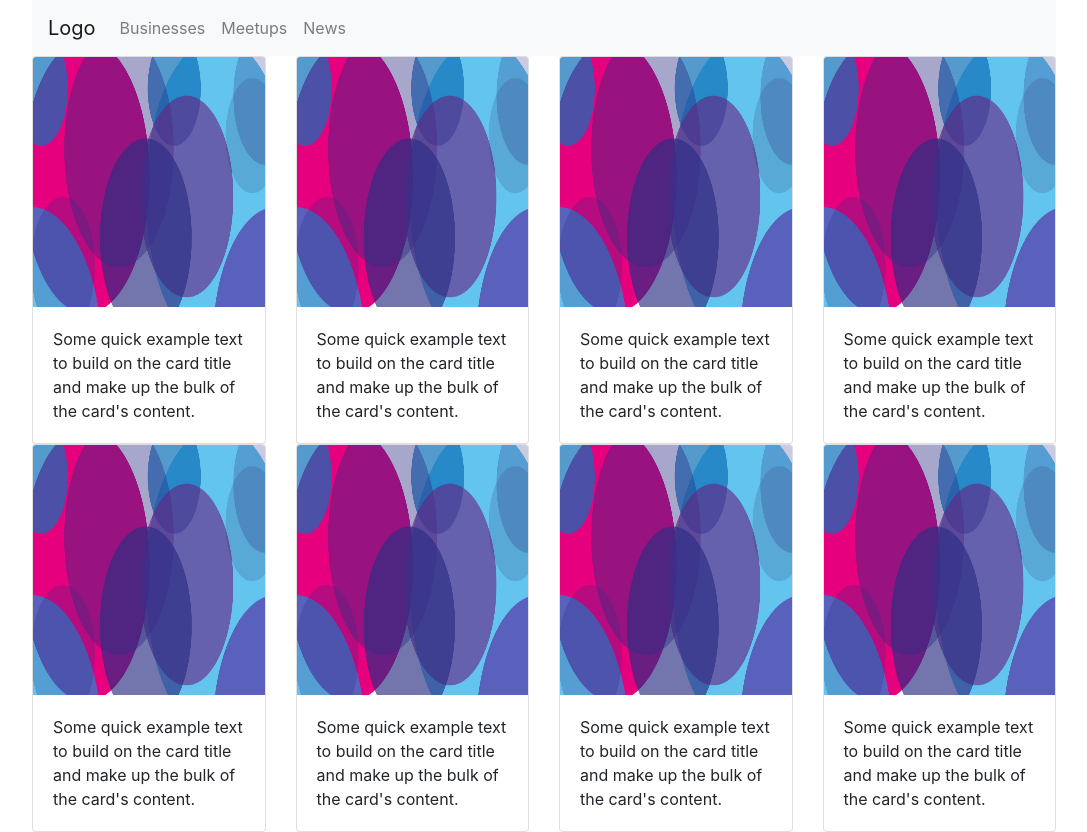
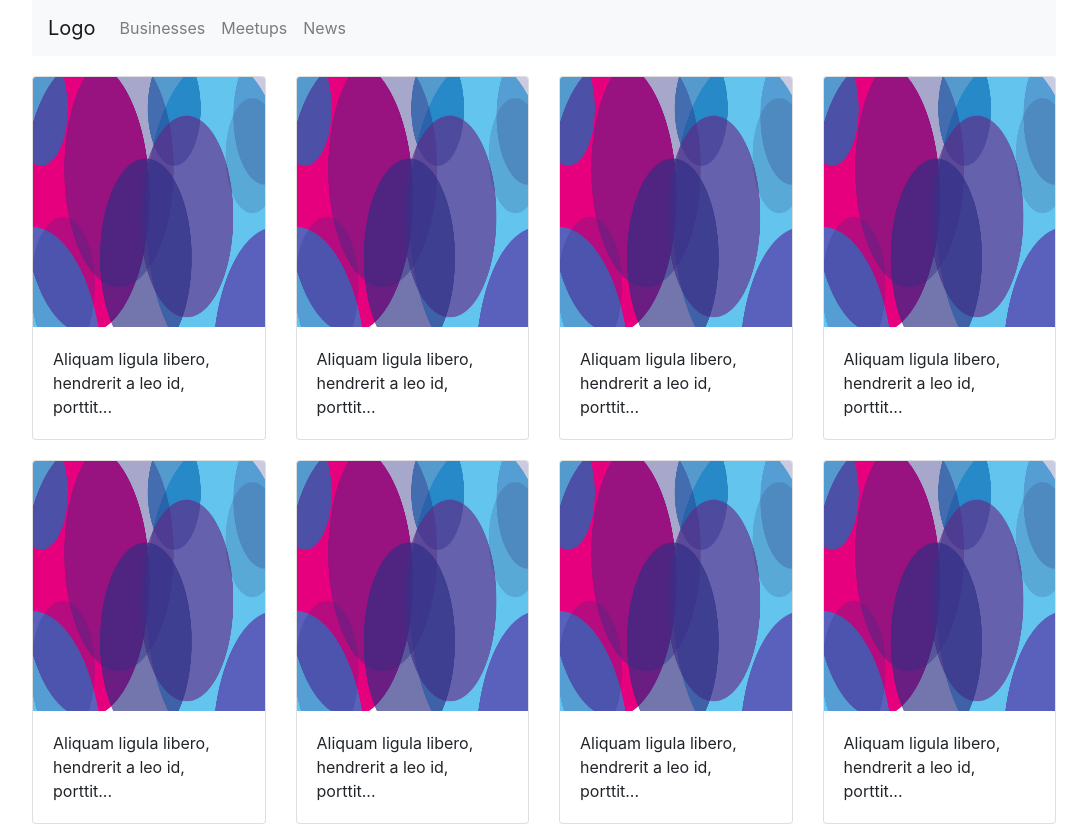
Before and after one commit to Social-Do-Gooders/localy, a React (Create React App) app in the folder client/social-good/: page /news in a window 1280 px wide. Shown: the whole page, without its empty margins (96-1183 px from the left). Built offline with nearby package versions, Linux system fonts and the light colour scheme.

Commit message:
Add material ui packages and update card list

```diff
--- a/client/social-good/package.json
+++ b/client/social-good/package.json
@@ -3,6 +3,8 @@
   "version": "0.1.0",
   "private": true,
   "dependencies": {
+    "@material-ui/core": "^4.11.2",
+    "@material-ui/icons": "^4.11.2",
     "@testing-library/jest-dom": "^5.11.6",
     "@testing-library/react": "^11.2.2",
     "@testing-library/user-event": "^12.5.0",
--- a/client/social-good/src/components/grid/Card.js
+++ b/client/social-good/src/components/grid/Card.js
@@ -1,13 +1,14 @@
-import image from '../../images/carousel/placeholder1.jpg';
 
-function Card({feature}){
+function Card({feature, imgSrc, title}){
+  let max = 50;
+  let cardTitle = title.length > max? title.substr(0, max) + "..." : title;
 
   return(
     <div>
-      <div className="card">
-        <img src={image} className="card-img-top grid-card" alt={feature}/>
+      <div className="card grid-card">
+        <img src={imgSrc} className="card-img-top" alt={feature}/>
           <div className="card-body">
-            <p className="card-text">Some quick example text to build on the card title and make up the bulk of the card's content.</p>
+            <p className="card-text">{cardTitle}</p>
           </div>
         </div>
 
--- a/client/social-good/src/components/grid/List.js
+++ b/client/social-good/src/components/grid/List.js
@@ -1,14 +1,16 @@
 import Card from './Card';
+import image from '../../images/carousel/placeholder1.jpg';
 
 function List({feature}) {
   let data = [1,2,3,4,5,6,7,8];
+  let dummyTitle = "Aliquam ligula libero, hendrerit a leo id, porttitor ultricies neque. Nulla eget enim mattis, condimentum ligula at, gravida arcu. Proin consectetur commodo porttitor. Curabitur tempus gravida quam vel pulvinar. Sed sem nisl, rutrum quis pharetra in, ullamcorper sed sapien. Donec egestas nunc at mi viverra tincidunt.";
 
   return (
     <div className='app-container'>
       <div className='row row-cols-1 row-cols-sm-2 row-cols-md-3 row-cols-lg-4'>
 
         {data.map((item, index) => <div key={index} className='col'>
-          <Card feature={feature}/>
+          <Card feature={feature} imgSrc={image} title={dummyTitle}/>
         </div>)}
 
       </div>
--- a/client/social-good/src/css/component.css
+++ b/client/social-good/src/css/component.css
@@ -72,5 +72,9 @@
 
 /* Card component */
 .grid-card{
+  margin-top: 20px;
+}
+
+.grid-card img{
   height: 250px;
 }
```
Also changed, not shown: 2 other files (tests, documents, lock files or other folders).
